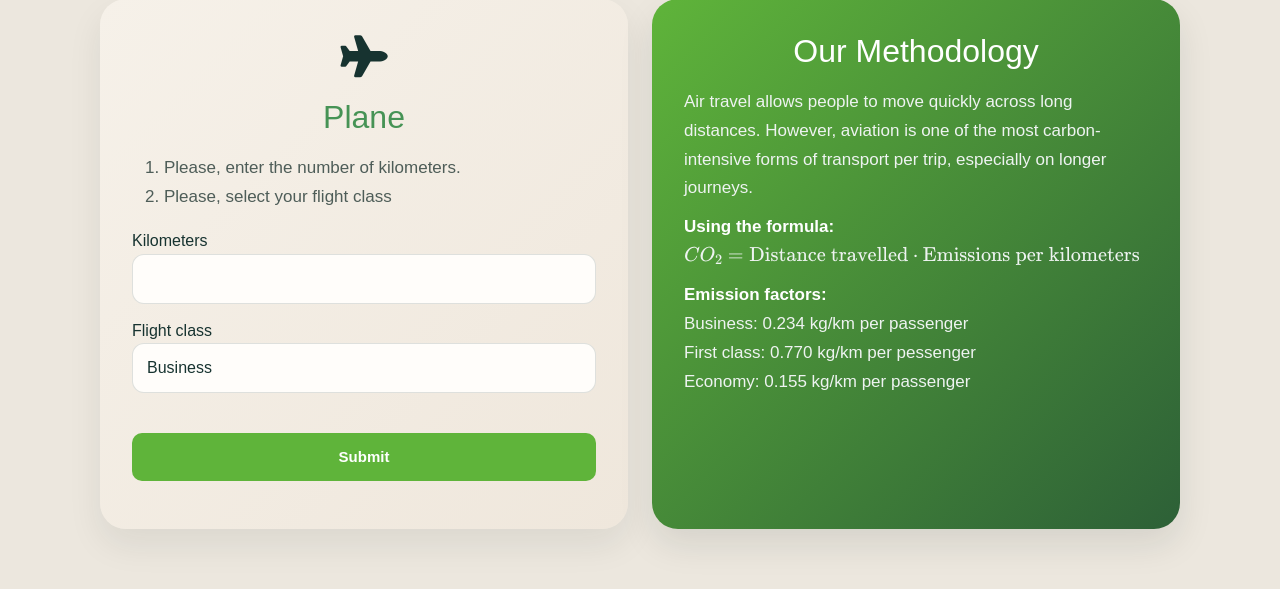
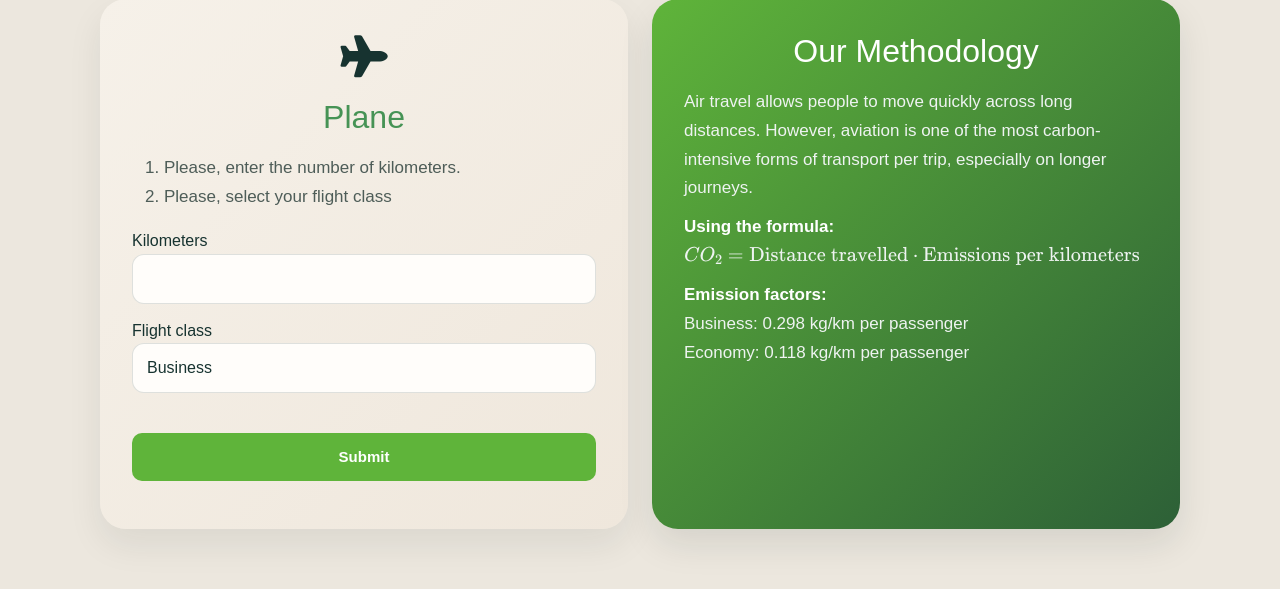
Before and after one commit to EliasAKyte/carbon-app-2026-1, a Flask app: page /carbon_app/new_entry_plane in a window 1280 px wide. Shown: the part 148-737 px from the top of the page. Run offline with Flask 2, Linux system fonts and the light colour scheme; the visitor is signed in with stand-in values (Sample User, id 1); some libraries are stand-ins or nearby versions.

Commit message:
Update new_entry_plane.html

```diff
--- a/capp/templates/carbon_app/new_entry_plane.html
+++ b/capp/templates/carbon_app/new_entry_plane.html
@@ -77,11 +77,9 @@
         <p style="text-align: left;">
           <strong>Emission factors:</strong>
           <br>
-          Business: 0.234 kg/km per passenger
+          Business: 0.298 kg/km per passenger
           <br>
-          First class: 0.770 kg/km per pessenger
-          <br>
-          Economy: 0.155 kg/km per passenger
+          Economy: 0.118 kg/km per passenger
         </p>
       </div>
   </div>
```
